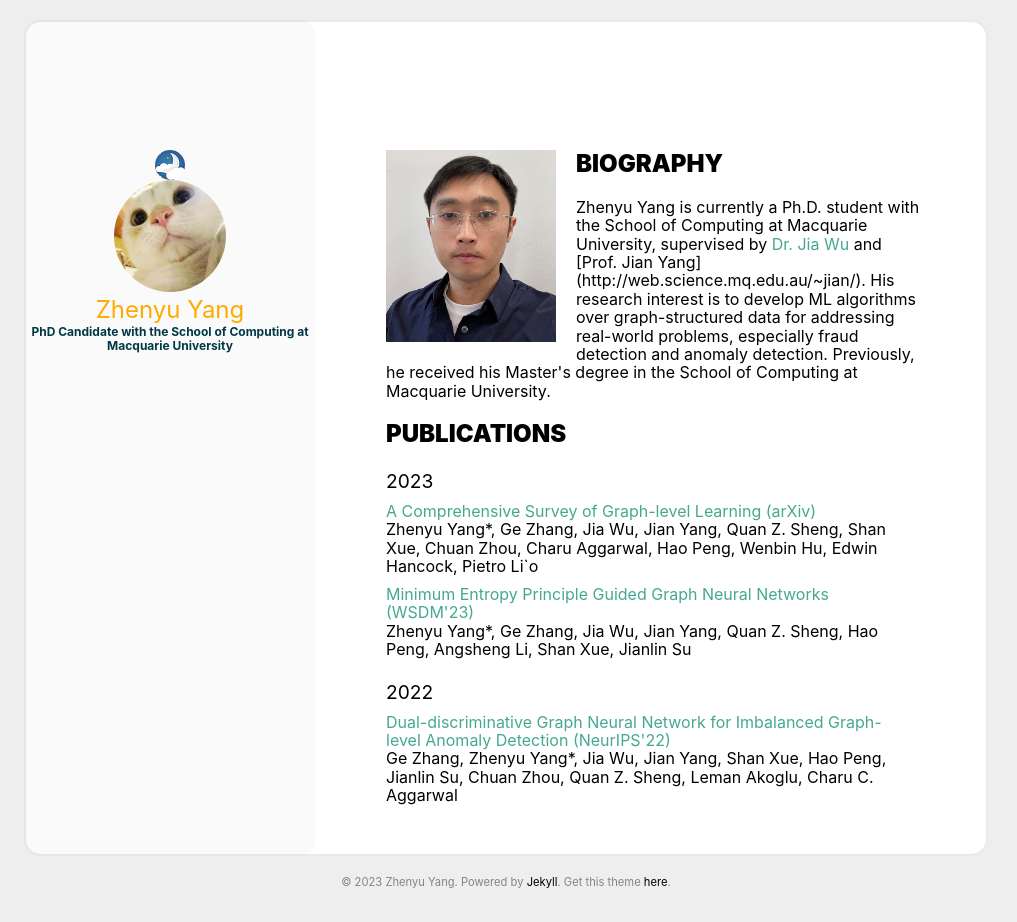
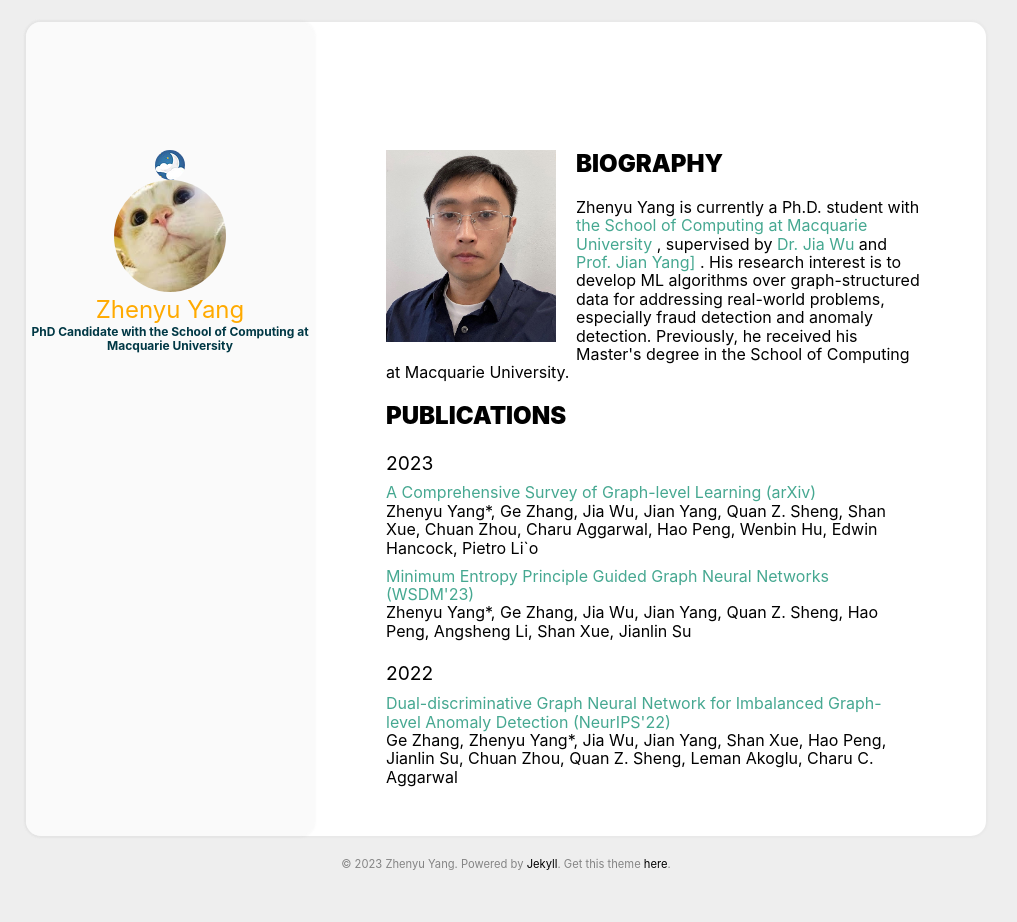
Before and after one commit to ZhenyuYangMQ/ZhenyuYangMQ.github.io, a Jekyll site: the page built from index.html, in a window 1280 px wide. Shown: the whole page, without its empty margins (134-1151 px from the left). Built offline with Jekyll 4.4.1, drawn with Linux system fonts in a browser that asks for light colours; some of the changed lines change nothing that is shown.

Commit message:
Update archive.html

```diff
--- a/_includes/archive.html
+++ b/_includes/archive.html
@@ -31,7 +31,7 @@
   <div>
   <h2><b>BIOGRAPHY</b></h2>
     <div  style="width:535px">
-    Zhenyu Yang is currently a Ph.D. student with the School of Computing at Macquarie University, supervised by <a href='http://web.science.mq.edu.au/~jiawu/'> Dr. Jia Wu </a> and [Prof. Jian Yang](http://web.science.mq.edu.au/~jian/). His research interest is to develop ML algorithms over graph-structured data for addressing real-world problems, especially fraud detection and anomaly detection. Previously, he received his Master's degree in the School of Computing at Macquarie University.
+    Zhenyu Yang is currently a Ph.D. student with <a href='https://www.mq.edu.au/faculty-of-science-and-engineering/departments-and-schools/school-of-computing'> the School of Computing at Macquarie University </a>, supervised by <a href='http://web.science.mq.edu.au/~jiawu/'> Dr. Jia Wu </a> and <a href='http://web.science.mq.edu.au/~jian/'> Prof. Jian Yang] </a>. His research interest is to develop ML algorithms over graph-structured data for addressing real-world problems, especially fraud detection and anomaly detection. Previously, he received his Master's degree in the School of Computing at Macquarie University.
     </div>
   </div>
   <div class="archive_title">
```
